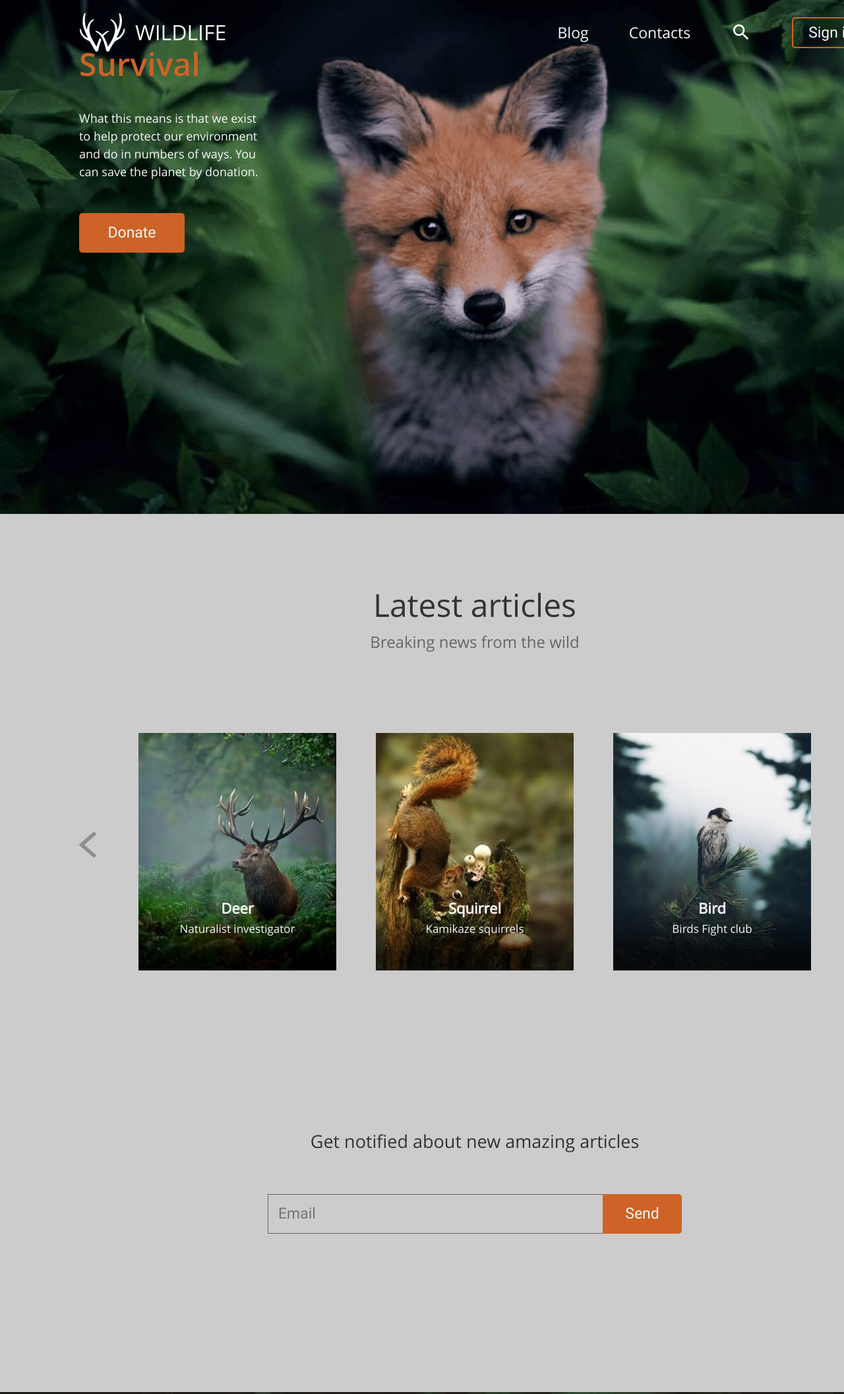
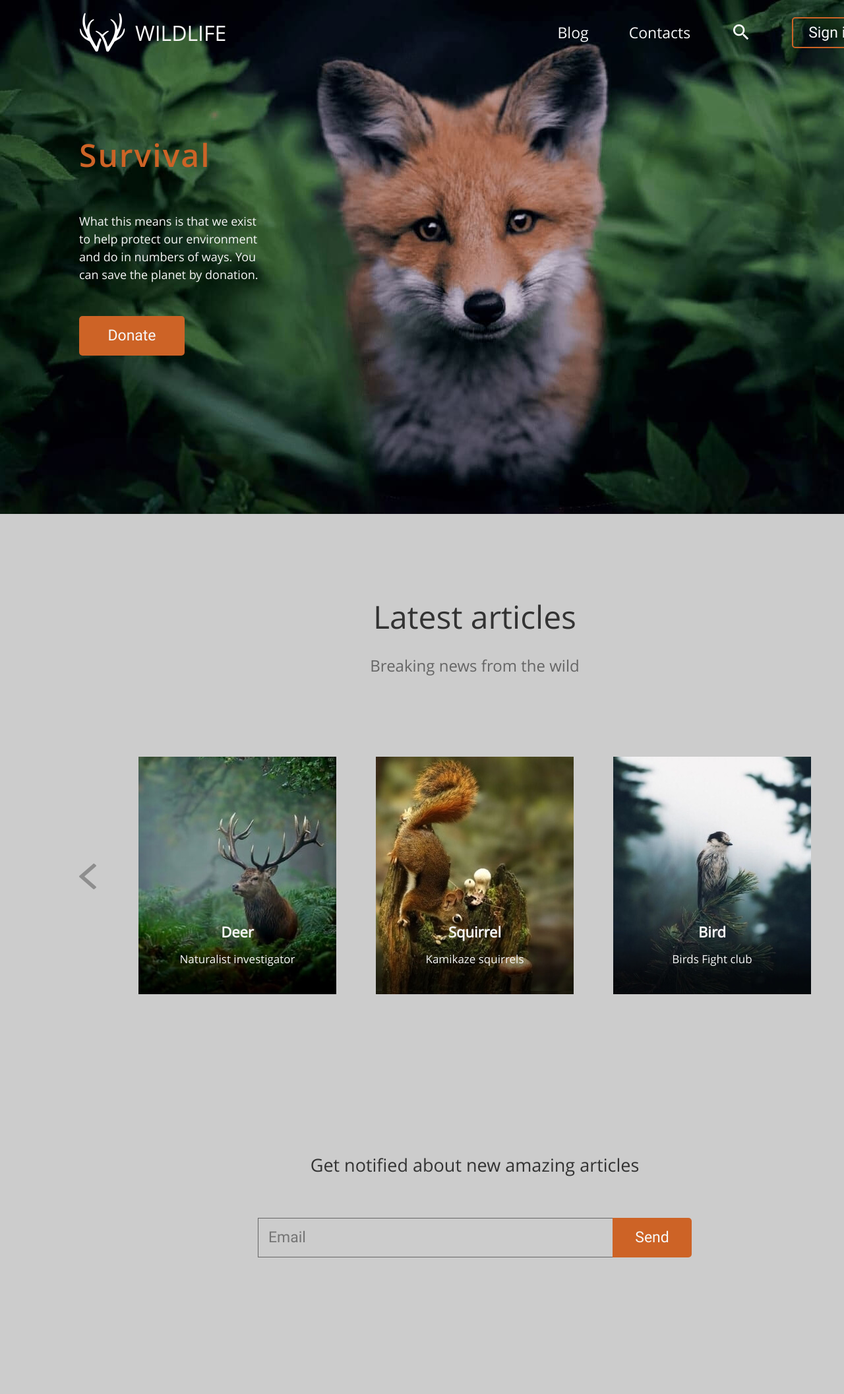
Before and after one commit to DidiGain/wildlife, a plain HTML site: page wildlife/index.html in a window 1280 px wide. Shown: the top 2113 px of the page at 66% size. Drawn offline with Linux system fonts and the light colour scheme.

Commit message:
refactor: make small changes for pixel perfect, correct line-height

```diff
--- a/wildlife/index.html
+++ b/wildlife/index.html
@@ -13,9 +13,9 @@
     <!-- HEADER -->
     <div class="wrapper-color__one">
         <div class="wrapper-main wrapper-main__one">
-          <div class="container">
+          <!-- <div class="container"> -->
             <header>
-                <div class="header">
+                <div class="header container">
                   <div class="header__logo">
                     <img class="logo" src="./assets/icons/logo.svg" alt="logotype icon">
                     <p>WILDLIFE</p>
@@ -49,7 +49,7 @@
                   <button class="survival-button btn btn-orange">Donate</button>
                 </div>
               </section>
-          </div>
+          <!-- </div> -->
         </div>
     </div>
       <!-- SECTION LATEST ARTICLES -->
@@ -57,7 +57,6 @@
         <div class="wrapper-main wrapper-shadow">
            <div class="container">
               <section class="latest-articles">
-
                 <div class="latest-articles__title">
                   <h2 class="latest-articles__header">Latest articles</h2>
                   <p class="latest-articles__subtitle">Breaking news from the wild</p>
@@ -97,10 +96,9 @@
                 </div>
               </section>
            </div>
-          </section>
           <!-- SECTION GET-NOTIFIED -->
-          <div class="container">
-          <section class="get-notified">
+          <!-- <div class="container">  -->
+          <section class="get-notified container">
               <h3 class="get-notified__title">Get notified about new amazing articles</h3>
               <div class="subscription-form">
                 <form action="">
@@ -111,7 +109,7 @@
                 </form>
               </div>
           </section>
-        </div>
+        <!-- </div> -->
         </div>
       </div>
     <!-- FOOTER -->
--- a/wildlife/style.css
+++ b/wildlife/style.css
@@ -53,7 +53,6 @@ body {
   font-size: 23px;
   font-style: normal;
   font-weight: 400;
-  line-height: 36px;
 
   color: var(--white-color);
 }
@@ -62,6 +61,12 @@ h1 {
   margin-bottom: 51px;
 
   font-size: 48px;
+  font-style: normal;
+  font-weight: 400;
+  line-height: 72px;
+  letter-spacing: 2px;
+
+
   font-family: 'OpenSans Semibold', sans-serif;
   color: var(--orange-color);
 }
@@ -69,6 +74,7 @@ h1 {
 h2 {
   font-size: 48px;
   font-weight: 400;
+  line-height: 72px;
 
   color: var(--dark-color);
 }
@@ -82,6 +88,7 @@ h3 {
 
 h4 {
   font-size: 22px;
+  line-height: 36px;
 
   color: var(--white-color);
 }
@@ -167,11 +174,9 @@ h4 {
 }
 
 /* HEADER */
-header {
+.header {
   height: 60px;
-}
 
-.header {
   display: flex;
   justify-content: space-between;
   align-items: center;
@@ -263,6 +268,7 @@ header {
   margin-bottom: 120px;
 
   font-size: 24px;
+  line-height: 36px;
 
   color: var(--light-grey-color);
 }
@@ -292,16 +298,18 @@ header {
 }
 
 .card-text {
-  width: 200px;
+  width: 186px;
 
   position: absolute;
-  content: '';
+
   top: 247px;
   left: 50%;
   transform: translate(-50%);
 }
 
 .card__subtitle {
+  margin-top: 10px;
+
   font-size: 17px;
   line-height: 27px;
 
@@ -313,8 +321,7 @@ header {
   height: 39px;
 
   position: absolute;
-
-  content: '';
+  top: 27%;
 
   fill: var(--dark-color);
   opacity: 0.6;
@@ -322,15 +329,11 @@ header {
 }
 
 .left-arrow {
-  top: 25%;
-
   left: 0;
   background: url('./assets/icons/left-arrow.svg') no-repeat;
 }
 
 .right-arrow {
-  top: 25%;
-
   right: 0;
   background: url('./assets/icons/right-arrow.svg') no-repeat;
 }
@@ -366,7 +369,7 @@ input {
 }
 
 input[type="email"] {
-  width: 510px;
+  width: 540px;
 
   padding-left: 15px;
 
@@ -376,6 +379,12 @@ input[type="email"] {
 
 input[type="email"]:focus {
   border: 4px solid var(--orange-color);
+}
+
+input[type="email"]::placeholder {
+  font-size: 23px;
+  font-family: "Roboto", sans-serif;
+  line-height: 26.95px;
 }
 
 input[type="submit"] {
```
Lines whose indentation alone changed are shown as unchanged.
